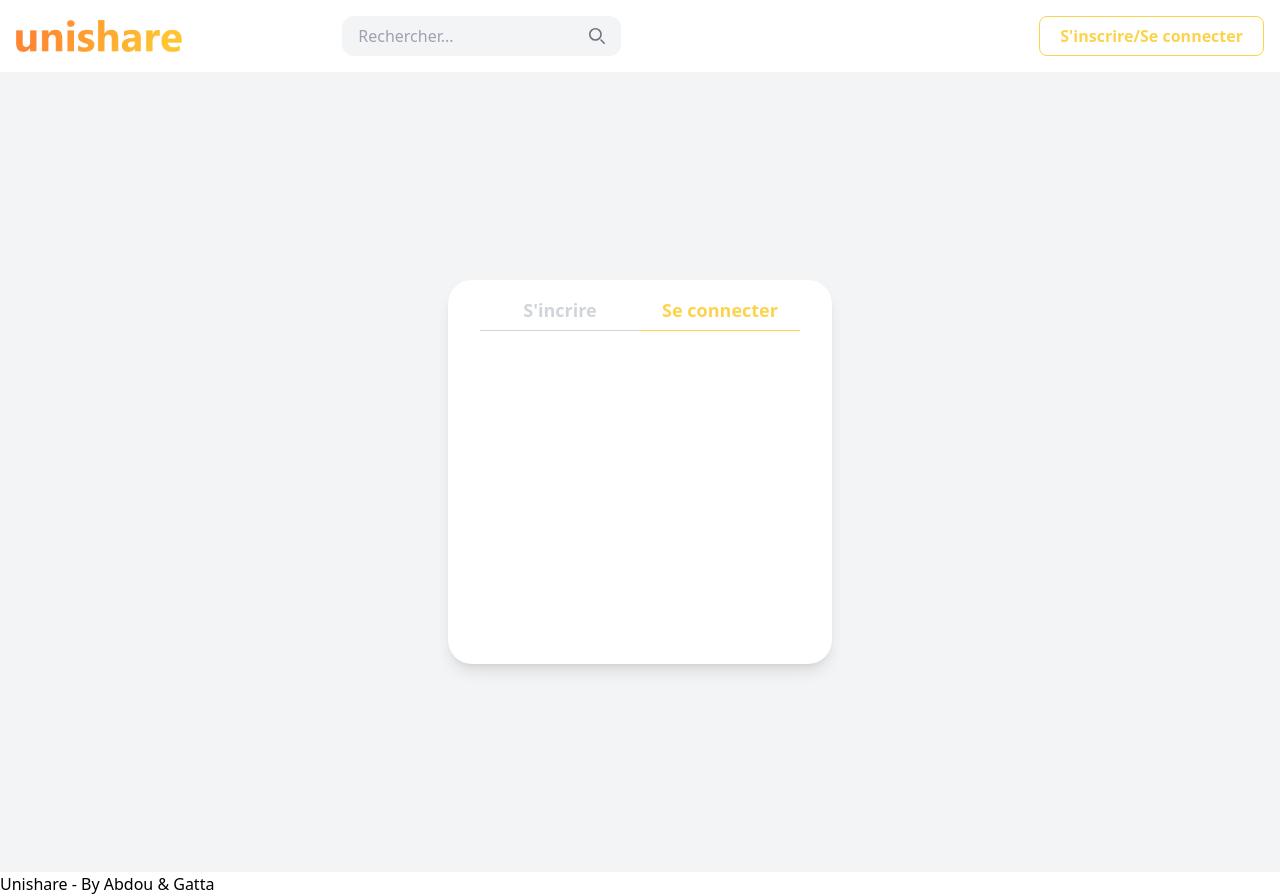
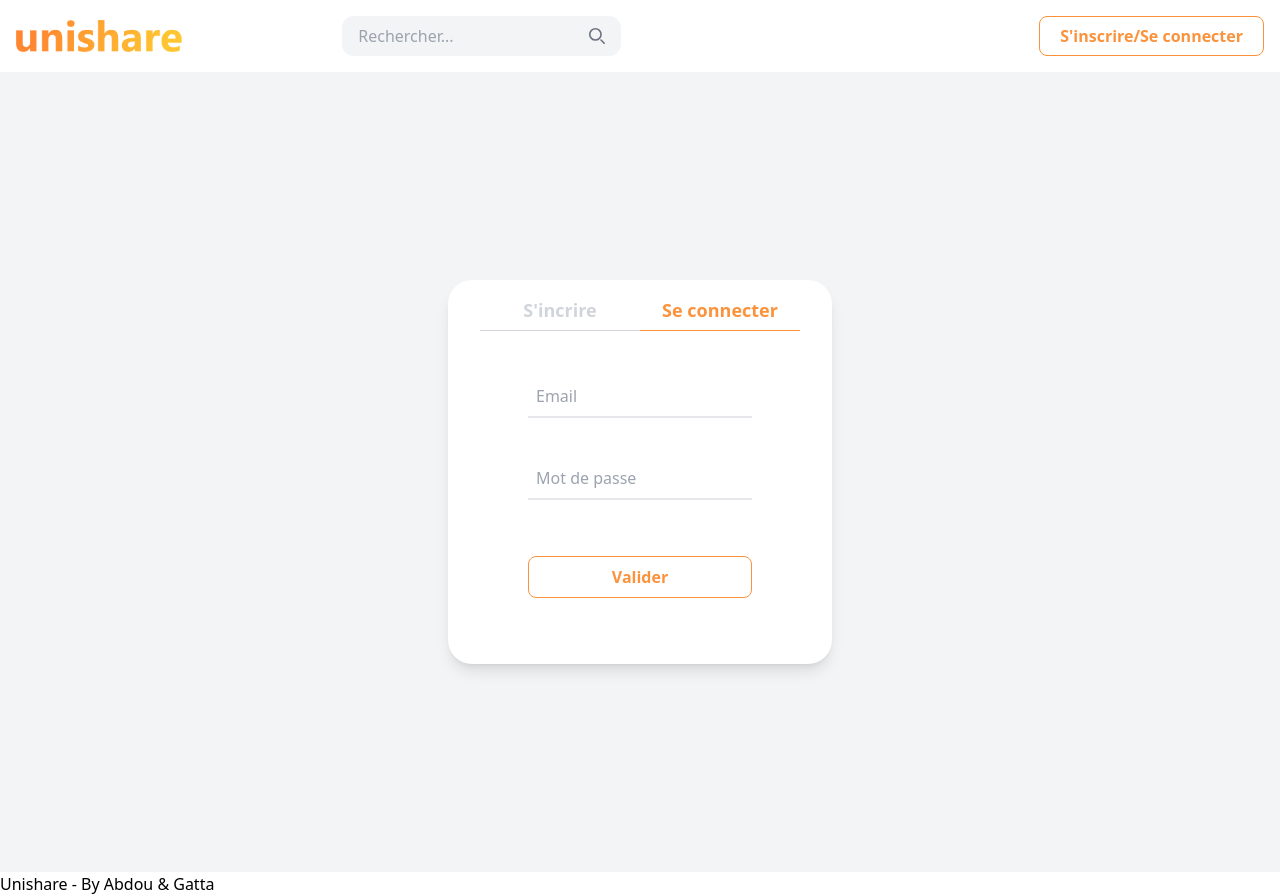
Before and after one commit to gattacode/unishare, a PHP site: page / in a window 1280 px wide. Run offline with PHP 8.4, Linux system fonts and the light colour scheme; some libraries are stand-ins or nearby versions.

Commit message:
Finished login page styling

```diff
--- a/login.php
+++ b/login.php
@@ -1,10 +1,19 @@
 <div class="bg-gray-100 w-full h-full flex items-center justify-center">
-    <div class="bg-white w-96 h-96 rounded-3xl shadow-lg flex justify-center">
+    <div class="bg-white w-96 h-96 rounded-3xl shadow-lg flex flex-col">
         <div class="flex flex-row flex-wrap text-center text-lg w-full justify-center my-4 h-10">
             <a href="./signup" class="font-bold text-gray-300 w-5/12">S'incrire</a>
-            <p class="font-bold text-amber-300 w-5/12 ">Se connecter</p>
+            <p class="font-bold text-orange-400 w-5/12 ">Se connecter</p>
             <div class="h-px bg-gray-300 w-5/12"></div>
-            <div class="h-px bg-amber-300 w-5/12 "></div>
+            <div class="h-px bg-orange-400 w-5/12 "></div>
         </div>
+        <form>
+            <div class="flex flex-col mx-20 mt-6 gap-10">
+                <input class="w-full p-2 border-b-2 outline-0" type="text" placeholder="Email" name="email" required>
+                <input class="w-full p-2 border-b-2 outline-0" type="password" placeholder="Mot de passe" name="psw" required>
+                <button class="w-full p-2 transition duration-150 ease-in-out text-orange-400 hover:text-white border border-orange-400 hover:bg-orange-400 focus:ring-4 focus:outline-none focus:ring-orange-400 font-bold rounded-lg px-5 py-2 mt-4 cursor-pointer	" type="submit">
+                    Valider
+                </button>
+            </div>
+        </form>
     </div>
 </div>
--- a/navbar.php
+++ b/navbar.php
@@ -11,6 +11,6 @@
         </div>
     </form>
     <div class="w-30">
-        <a class="whitespace-nowrap	transition duration-150 ease-in-out text-amber-300 hover:text-white border border-amber-300 hover:bg-amber-300 focus:ring-4 focus:outline-none focus:ring-amber-300 font-bold rounded-lg px-5 py-2 cursor-pointer	">S'inscrire/Se connecter</a>
+        <a class="whitespace-nowrap	transition duration-150 ease-in-out text-orange-400 hover:text-white border border-orange-400 hover:bg-orange-400 focus:ring-4 focus:outline-none focus:ring-orange-400 font-bold rounded-lg px-5 py-2 cursor-pointer">S'inscrire/Se connecter</a>
     </div>
 </header>
```
